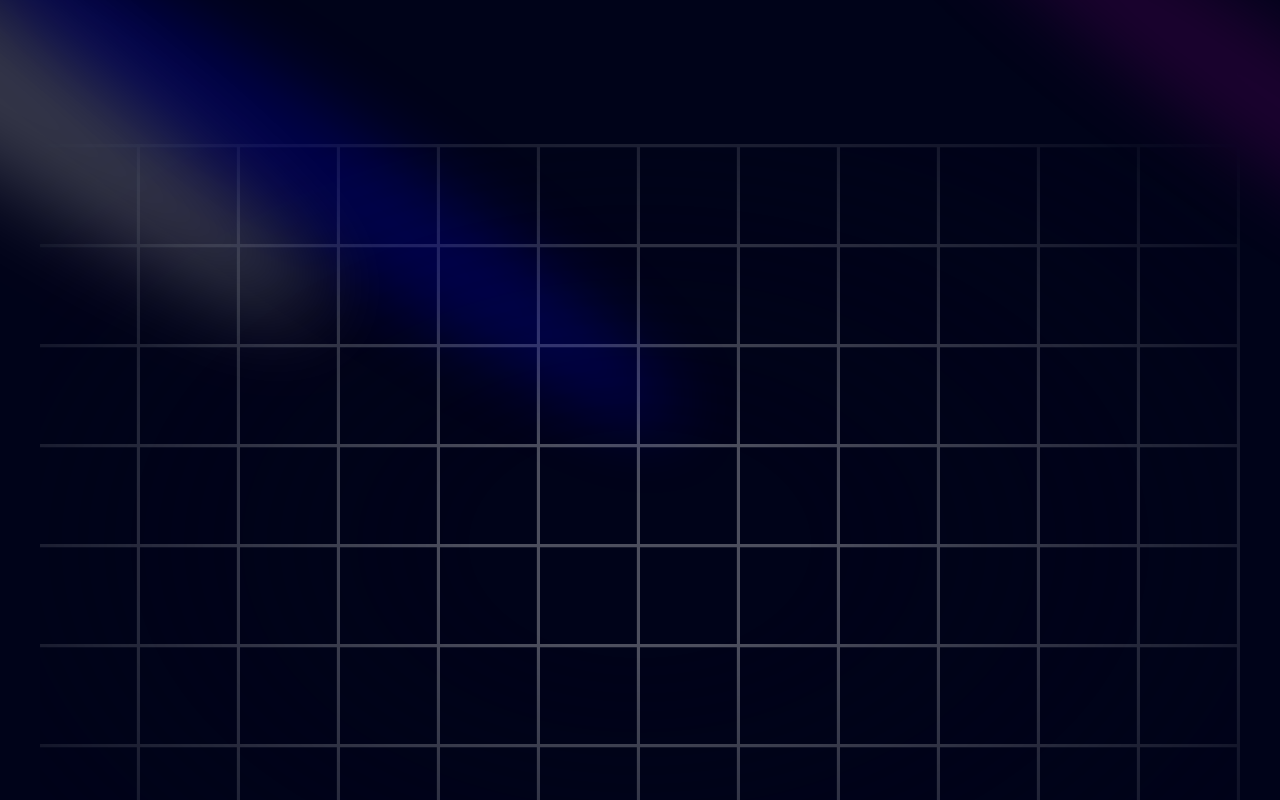
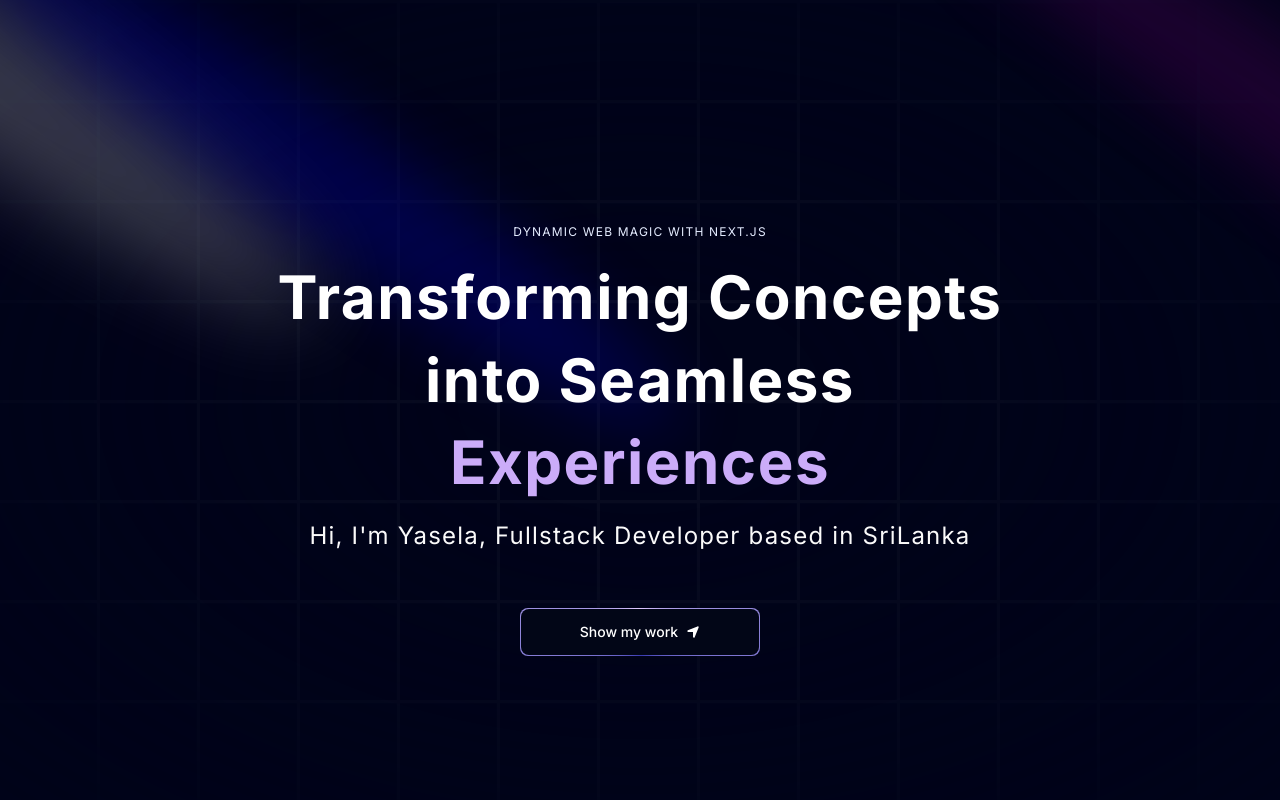
Before and after one commit to Yasela-dissanayake/portfolio-next, a Next.js app: page / in a window 1280 px wide. Shown: the top 800 px of the page. Built offline with nearby package versions, Linux system fonts and the light colour scheme.

Commit message:
feat: hero section design completed

```diff
--- a/components/Hero.tsx
+++ b/components/Hero.tsx
@@ -1,5 +1,8 @@
 import React from "react";
 import { Spotlight } from "@/components/ui/Spotlight";
+import { TextGenerateEffect } from "./ui/TextGenerateEffect";
+import MagicButton from "./ui/MagicButton";
+import { FaLocationArrow } from "react-icons/fa6";
 
 const Hero = () => {
   return (
@@ -16,9 +19,29 @@ const Hero = () => {
         <Spotlight className="top-28 left-80 h-[80vh] w-[50vw]" fill="blue" />
       </div>
       <div>
-        <div className="h-screen w-full dark:bg-black-100 bg-white  dark:bg-grid-white/[0.3] bg-grid-black/[0.2] relative flex items-center justify-center">
-          {/* Radial gradient for the container to give a faded look */}
+        <div className="h-screen w-full dark:bg-black-100 bg-white  dark:bg-grid-white/[0.03] bg-grid-black/[0.2 flex items-center justify-center absolute top-0 left-0">
           <div className="absolute pointer-events-none inset-0 flex items-center justify-center dark:bg-black-100 bg-white [mask-image:radial-gradient(ellipse_at_center,transparent_20%,black)]" />
+        </div>
+        <div className="flex justify-center relative my-20 z-10">
+          <div className="max-w-[89vw] md:max-w-2xl lg:max-w-[60vw] flex flex-col items-center justify-center">
+            <h2 className="uppercase tracking-widest text-xs text-center text-blue-100 max-w-80">
+              Dynamic Web Magic with Next.js
+            </h2>
+            <TextGenerateEffect
+              className="text-center text-[40px] md:text-5xl lg:text-6xl"
+              words="Transforming Concepts into Seamless Experiences"
+            />
+            <p className="text-center md:tracking-wider mb-4 text-sm md:text-lg lg:text-2xl">
+              Hi, I&apos;m Yasela, Fullstack Developer based in SriLanka
+            </p>
+            <a href="#about">
+              <MagicButton
+                title="Show my work"
+                icon={<FaLocationArrow />}
+                position="right"
+              />
+            </a>
+          </div>
         </div>
       </div>
     </div>
--- /dev/null
+++ b/components/ui/MagicButton.tsx
@@ -0,0 +1,30 @@
+import React from "react";
+
+const MagicButton = ({
+  title,
+  icon,
+  position,
+  handleClick,
+  otherClasses,
+}: {
+  title: string;
+  icon: React.ReactNode;
+  position: string;
+  handleClick?: () => void;
+  otherClasses?: string;
+}) => {
+  return (
+    <button className="relative inline-flex h-12 w-full overflow-hidden rounded-lg p-[1px] focus:outline-none md:w-60 md:mt-10">
+      <span className="absolute inset-[-1000%] animate-[spin_2s_linear_infinite] bg-[conic-gradient(from_90deg_at_50%_50%,#E2CBFF_0%,#393BB2_50%,#E2CBFF_100%)]" />
+      <span
+        className={`inline-flex h-full w-full cursor-pointer items-center justify-center rounded-lg bg-slate-950 px-7 text-sm font-medium text-white backdrop-blur-3xl gap-2 ${otherClasses}`}
+      >
+        {position === "left" && icon}
+        {title}
+        {position === "right" && icon}
+      </span>
+    </button>
+  );
+};
+
+export default MagicButton;
--- /dev/null
+++ b/components/ui/TextGenerateEffect.tsx
@@ -0,0 +1,56 @@
+"use client";
+import { useEffect } from "react";
+import { motion, stagger, useAnimate } from "framer-motion";
+import { cn } from "@/utils/cn";
+
+export const TextGenerateEffect = ({
+  words,
+  className,
+}: {
+  words: string;
+  className?: string;
+}) => {
+  const [scope, animate] = useAnimate();
+  let wordsArray = words.split(" ");
+  useEffect(() => {
+    animate(
+      "span",
+      {
+        opacity: 1,
+      },
+      {
+        duration: 2,
+        delay: stagger(0.2),
+      }
+    );
+  }, [scope.current]);
+
+  const renderWords = () => {
+    return (
+      <motion.div ref={scope}>
+        {wordsArray.map((word, idx) => {
+          return (
+            <motion.span
+              key={word + idx}
+              className={`${
+                idx > 3 ? "text-purple" : "dark:text-white text-black"
+              } opacity-0`}
+            >
+              {word}{" "}
+            </motion.span>
+          );
+        })}
+      </motion.div>
+    );
+  };
+
+  return (
+    <div className={cn("font-bold", className)}>
+      <div className="my-4">
+        <div className=" dark:text-white text-black leading-snug tracking-wide">
+          {renderWords()}
+        </div>
+      </div>
+    </div>
+  );
+};
--- a/package.json
+++ b/package.json
@@ -16,6 +16,7 @@
     "next-themes": "^0.3.0",
     "react": "^18",
     "react-dom": "^18",
+    "react-icons": "^5.2.1",
     "tailwind-merge": "^2.3.0",
     "tailwindcss-animate": "^1.0.7"
   },
```
Also changed, not shown: 1 other file (tests, documents, lock files or other folders).
